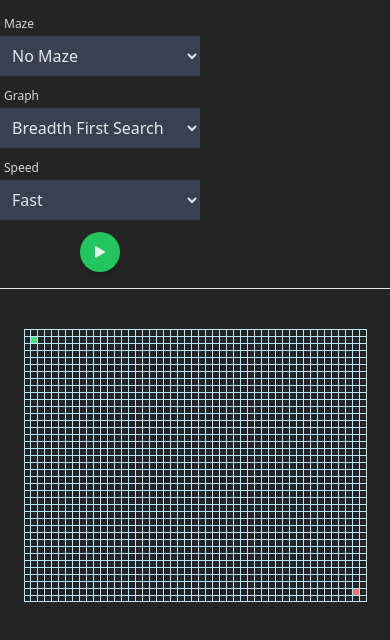
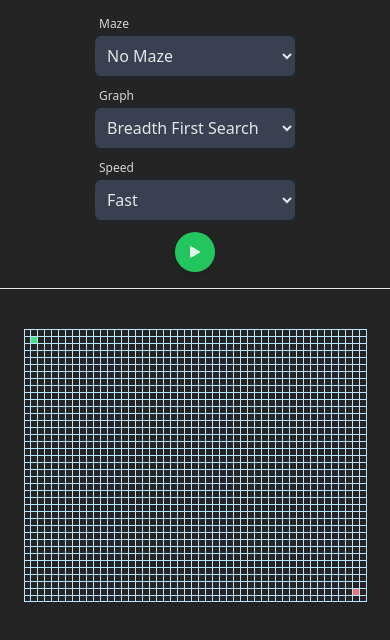
Before and after one commit to rowanjames04/pathfinding-visualiser, a React (Vite) app: page / in a window 390 px wide. Shown: the top 640 px of the page. Built offline with nearby package versions, Linux system fonts and the light colour scheme.

Commit message:
fix: correct typo in Nav component and add border radius to Select component
Fixed a typo in the Nav component's CSS class name and added a border radius to the Select component for improved visual consistency.

```diff
--- a/src/components/Nav.tsx
+++ b/src/components/Nav.tsx
@@ -68,7 +68,7 @@ export function Nav({
 
     return (
         <div className="flex items-center justify-center min-h-[4.5rem] border-b shadow-gray-600 sm:px-5 px-0">
-            <div className="flex items-center lg:justify-between juster-center w-full sm:w-[52rem]">
+            <div className="flex items-center lg:justify-between justify-center w-full sm:w-[52rem]">
                 <h1 className="lg:flex hidden w-[40%] text-2xl pl-1">
                     Pathfinding Visualiser
                 </h1>
--- a/src/components/Select.tsx
+++ b/src/components/Select.tsx
@@ -21,7 +21,7 @@ export function Select({
             >{label}</label>
             <select
                 disabled={isDisabled}
-                className="bg-gray-700 cursor-pointer hover:bg-gray-800 transition ease-in active:ring-0 active:border-0 p-2 min-w-[200px] sm:min-w-full"
+                className="bg-gray-700 rounded-md cursor-pointer hover:bg-gray-800 transition ease-in active:ring-0 active:border-0 p-2 min-w-[200px] sm:min-w-full"
                 id={label}
                 value={value}
                 onChange={onChange}
```
